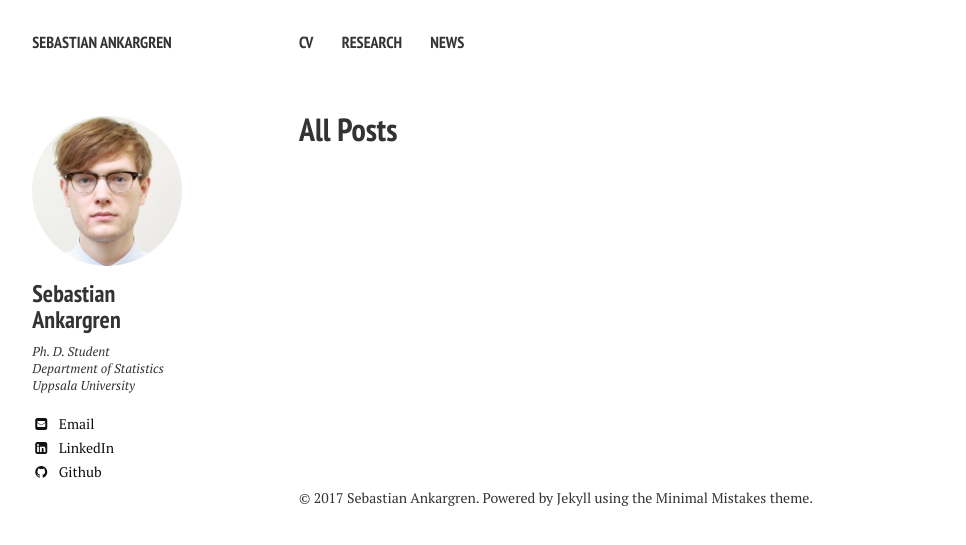
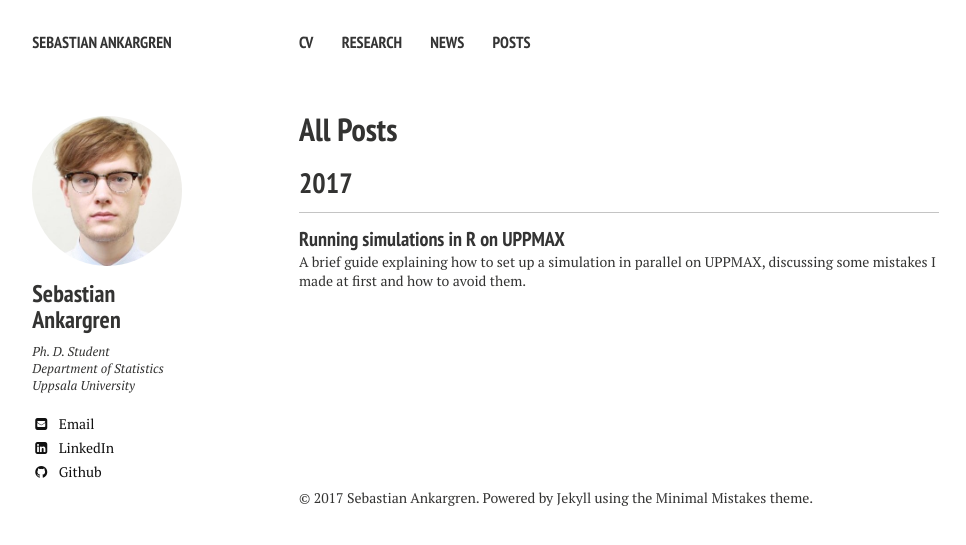
Before and after one commit to ankargren/ankargren.github.io, a Jekyll site: the page built from posts/index.md, in a window 1280 px wide. Shown: the top 545 px of the page, without its empty margins (21-987 px from the left). Built offline with Jekyll 4.4.1, drawn with Linux system fonts in a browser that asks for light colours; nearby versions of some CDN libraries; some of the changed lines change nothing that is shown.

Commit message:
Added posts section.

```diff
--- a/_data/navigation.yml
+++ b/_data/navigation.yml
@@ -8,3 +8,6 @@
 
 - title: News
   url: /news/
+
+- title: Posts
+  url: /posts/
--- /dev/null
+++ b/_posts/2017-06-02-running-r-simulations-on-uppmax.md
@@ -0,0 +1,125 @@
+---
+layout: post
+title: Running simulations in R on UPPMAX
+category: R
+
+excerpt: A brief guide explaining how to set up a simulation in parallel on UPPMAX, discussing some mistakes I made at first and how to avoid them.
+---
+
+In this post, I will briefly go through the steps needed in order to run a simulation in R (or any parallel job) on UPPMAX. I started writing it for my own sake so I wouldn't forget how I did it, but I thought that I'd share it so that others could possibly avoid making the same mistakes I did.
+
+First of all, you need an account and a project which has been granted access to the servers. You also need to set it up so that you can log on to the system. This is described [in the official UPPMAX guide](https://www.uppmax.uu.se/support/user-guides/guide--first-login-to-uppmax/). In the following, my username is `sebaa` and `snic2015-6-117` is my project name.
+
+When you have it all set up, that's when the fun part begins. Essentially, if you have a parallel job already set up in R, the process consists of the following steps:
+
+1. Prepare the servers for your job
+2. Write a bash script, which tells the system how much power you need
+3. Run the bash script
+
+Step 1 means installing necessary packages, creating directories if needed, etc. Step 2 includes preparing your computational request, so that you get the desired resources which your computations in R will use. Step 3 merely amounts to letting it all run (including a call to your R code).
+
+## Installing packages
+R is installed on the servers, but if your script relies on external packages you'll have to install these before running anything. To check whether e.g. the `lavaan` package is installed, you can enter R and try to load it:
+
+    [sebaa@rackham3 ~]$ R
+    > require("lavaan")
+    Loading required package: lavaan
+    Warning message:
+    In library(package, lib.loc = lib.loc, character.only = TRUE, logical.return = TRUE,  :
+      there is no package called ‘lavaan’
+
+To install the packages you need, you can either do it from the terminal (e.g. `install.packages("lavaan", repos = "http://cloud.r-project.org/")`), or you can open up RStudio and do it interactively. For the latter, first close down R and then open RStudio as follows:
+
+    > quit()
+    [sebaa@rackham3 ~]$ rstudio
+
+Note here that `>` means you're in the R console, whereas `[sebaa@rackham3 ~]$` means you're in the usual (Ubuntu) terminal.
+
+## Small (single-node) jobs
+The Rackham cluster consists of nodes with 20 cores each. In order to set up the parallel computation, you need to decide on what amount of resources to request. If you request 20 cores or less (i.e. one node or less), you can use a `PSOCK` cluster in the `parallel` package directly---this would, in many cases, be what would be used if only using a local machine. If so, you can create your cluster in R using
+
+    cl <- makeCluster(n_cores, type = "PSOCK")
+
+where `n_cores` is the number of cores requested (not exceeding 20).
+
+
+## Large (multiple-node) jobs
+My first mistake was to request 5 nodes (100 cores), but using the `PSOCK` way of creating the cluster in R. The reason why this doesn't work is that it only makes use of one of the nodes, so I was using only one node but paying for five. It is possible to circumvent this by explicitly creating the workers on the different nodes you have been granted access to; however, when I tried this there was a bug in the between-node communication.
+
+Instead, what I chose to do is use OpenMPI and the `Rmpi` package together with `snow`.
+
+### Installing and using Rmpi
+To get started with this, you first need to install `Rmpi`. To do that, you need to load OpenMPI and to do this you need to load a specific version of `gcc`, which is the compiler. Run the following on the UPPMAX server:
+
+    [sebaa@rackham3 ~]$ module load R/3.3.2
+    [sebaa@rackham3 ~]$ module load gcc/7.1.0
+    [sebaa@rackham3 ~]$ module load openmpi/2.1.1
+
+followed by
+
+    [sebaa@rackham3 ~]$ R
+    > install.packages("Rmpi", repos = "http://cloud.r-project.org/")`
+
+After this, you should have the `Rmpi` package installed!
+
+The process of creating an MPI cluster is now simple: create the cluster outside of R using `mpirun` and retrieve the cluster in R using `snow::getMPIcluster()`.
+
+## Interactive example
+To test things out, we can create an interactive development session. The following asks for an interactive session for the project `snic2015-6-117` (this is the `-A` option) with two nodes (`-n 40`) for 15 minutes (`-t 15:00`). The `-p devel` and `--qos=short` options give us higher priority in the queue, but also limit us to just a few nodes (at most) and at most an hour of CPU time.
+
+    [sebaa@rackham3 ~]$ interactive -A snic2015-6-117 -p devel --qos=short -n 40 -t 15:00
+
+After this, a session should be initiated. You will also see that you are moved from one of the four login nodes (`rackham1`--`rackham4`) to a compute server (a node, `r1`--`r334`).
+
+Now, load R and OpenMPI as before:
+
+    [sebaa@r331 ~]$ module load R/3.3.2
+    [sebaa@r331 ~]$ module load gcc/7.1.0
+    [sebaa@r331 ~]$ module load openmpi/2.1.1
+
+When creating the MPI cluster, we also launch R using the shell script `RMPISNOW` as described [here](http://homepage.divms.uiowa.edu/~luke/R/cluster/cluster.html). This requires you to have `RMPISNOW` on your path; most likely, you will find this in `user/R/.../`. Add it to `PATH`:
+
+    export PATH=$PATH:/home/sebaa/R/x86_64-pc-linux-gnu-library/3.3/snow/
+
+The above command redefines `PATH` to be its old value (`$PATH`) plus the new path. You can verify that it worked by running `echo $PATH` (it should now be at the end).
+Next, to launch R we run
+
+    [sebaa@r331 ~]$ mpirun -np 40 RMPISNOW
+
+Remember that we previously asked for 40 cores. Here, we are starting an MPI job using all of the 40 cores (the `-np 40` option).
+
+You'll see now that R is launched. To retrieve the MPI cluster inside R, you run
+
+    cl <- snow::getMPIcluster()
+
+and after that `cl` is your cluster, which you can use together with the `par*apply()` functions, `clusterExport()`, etc, as usual. For example, to compute the mean of 10,000 normal random variables 40 times you'd call
+
+    clusterCall(cl, mean(rnorm(10000)))
+
+To kill your interactive session prematurely, you can get the `JOBID` by running
+`jobinfo -u sebaa`. If the ID of your job is 538417, you can cancel it by `scancel 538417`.
+
+## Batch file
+The interactive session is great for testing things, but for real jobs you probably want to put it all in a script. First, we create the R script and save it as `rscript.R`
+
+    library(Rmpi)
+    library(snow)
+    cl <- getMPIcluster()
+    res <- clusterCall(cl, mean(rnorm(10000)))
+    save(res, file = "res.RData")
+
+Put this in your user root (home directory).
+As for the bash script, this will basically just be a collection of the commands we previously issued---from the resource request to the loading of modules and creation of MPI cluster. Here is what it would look like:
+
+    #!/bin/bash -l
+    #SBATCH -A snic2015-6-117
+    #SBATCH -p devel --qos=short
+    #SBATCH -n 40
+    #SBATCH -t 15:00:00
+    module load R/3.3.2
+    module load gcc/7.1.0
+    module load openmpi/2.1.1
+    export PATH=$PATH:/home/sebaa/R/x86_64-pc-linux-gnu-library/3.3/snow/
+    mpirun -np 40 RMPISNOW --no-save < rscript.R
+
+And that is all there is to it! For real jobs, you want to replace `#SBATCH -p devel --qos=short` with `#SBATCH -p node` (or `-p core`) and maybe also change the number of requested workers to something other than 40. To assess your job, there is [jobstats](https://www.uppmax.uu.se/support/user-guides/jobstats-user-guide/).
```
